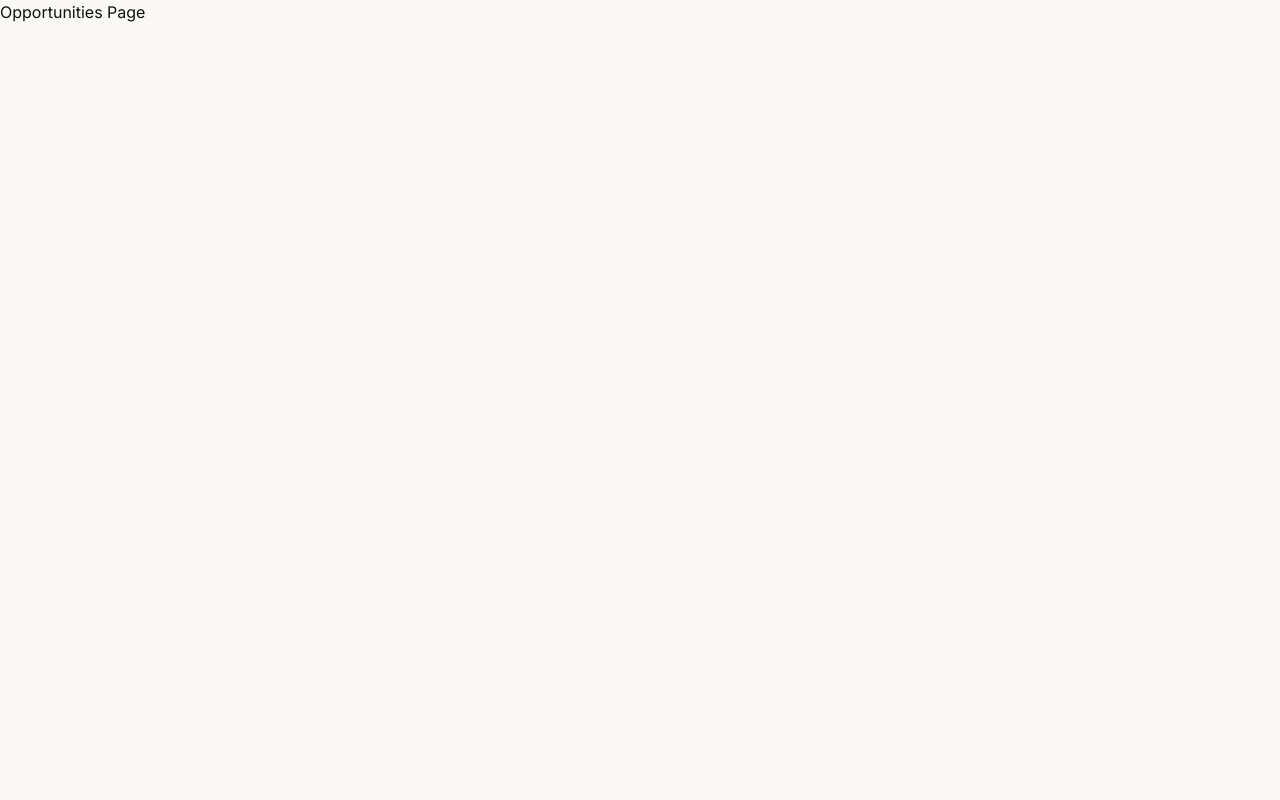
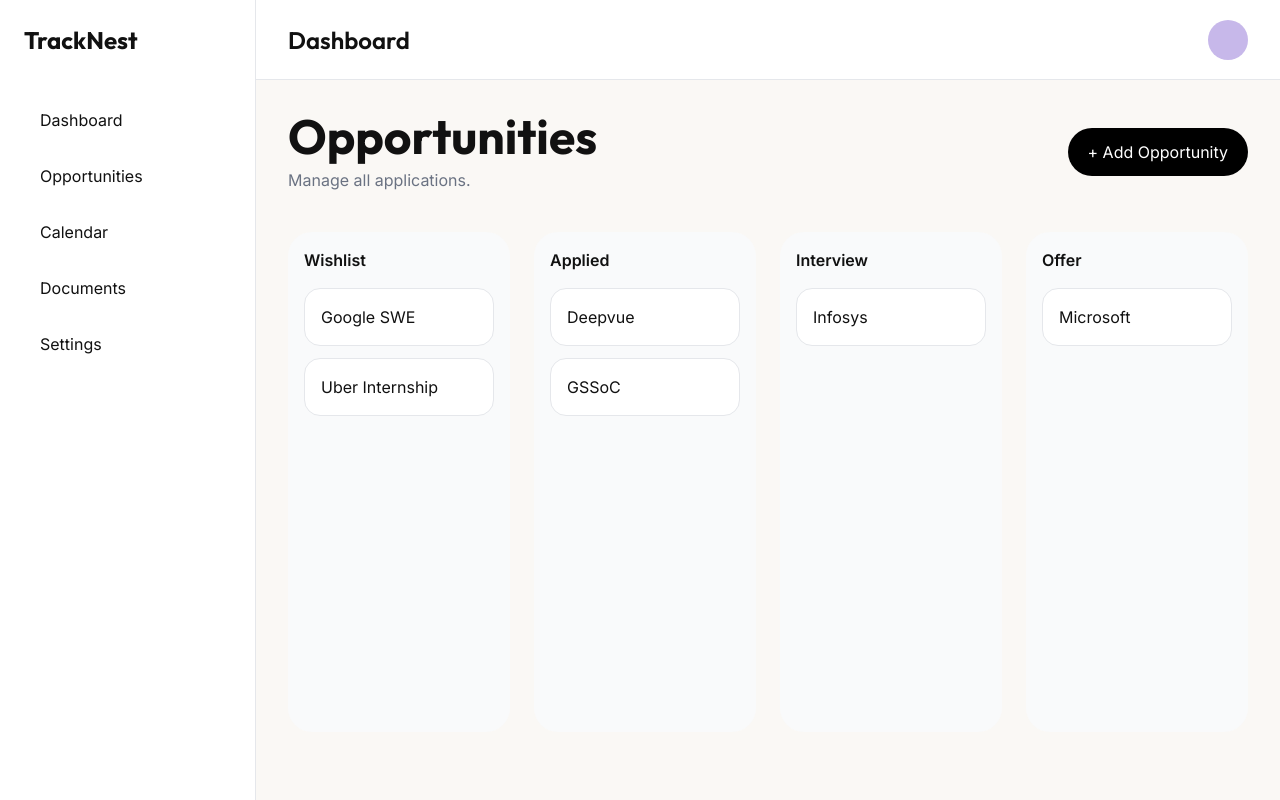
Before and after one commit to Jyotiiii3003/TrackNest, a React (Vite) app in the folder frontend/: page /opportunities in a window 1280 px wide. Built offline with nearby package versions, Linux system fonts and the light colour scheme.

Commit message:
Implement opportunity kanban board

```diff
--- /dev/null
+++ b/frontend/src/components/opportunities/KanbanColumn.jsx
@@ -0,0 +1,30 @@
+import OpportunityCard from "./OpportunityCard";
+
+function KanbanColumn({
+  title,
+  opportunities,
+}) {
+  return (
+    <div
+      className="
+      bg-gray-50
+      rounded-3xl
+      p-4
+      min-h-[500px]
+      "
+    >
+      <h3 className="font-semibold mb-4">
+        {title}
+      </h3>
+
+      {opportunities.map((item) => (
+        <OpportunityCard
+          key={item.id}
+          company={item.company}
+        />
+      ))}
+    </div>
+  );
+}
+
+export default KanbanColumn;
--- /dev/null
+++ b/frontend/src/components/opportunities/OpportunityCard.jsx
@@ -0,0 +1,21 @@
+function OpportunityCard({ company }) {
+  return (
+    <div
+      className="
+      bg-white
+      border
+      border-gray-200
+      rounded-2xl
+      p-4
+      mb-3
+      cursor-pointer
+      hover:shadow-md
+      transition-all
+      "
+    >
+      {company}
+    </div>
+  );
+}
+
+export default OpportunityCard;
--- /dev/null
+++ b/frontend/src/data/mockOpportunities.js
@@ -0,0 +1,32 @@
+export const opportunities = [
+  {
+    id: 1,
+    company: "Google SWE",
+    stage: "wishlist",
+  },
+  {
+    id: 2,
+    company: "Uber Internship",
+    stage: "wishlist",
+  },
+  {
+    id: 3,
+    company: "Deepvue",
+    stage: "applied",
+  },
+  {
+    id: 4,
+    company: "GSSoC",
+    stage: "applied",
+  },
+  {
+    id: 5,
+    company: "Infosys",
+    stage: "interview",
+  },
+  {
+    id: 6,
+    company: "Microsoft",
+    stage: "offer",
+  },
+];
--- a/frontend/src/pages/Opportunities.jsx
+++ b/frontend/src/pages/Opportunities.jsx
@@ -1,8 +1,93 @@
+import AppLayout from "../layouts/AppLayout";
+
+import KanbanColumn from "../components/opportunities/KanbanColumn";
+
+import { opportunities } from "../data/mockOpportunities";
+
 function Opportunities() {
+
+  const wishlist =
+    opportunities.filter(
+      (item) => item.stage === "wishlist"
+    );
+
+  const applied =
+    opportunities.filter(
+      (item) => item.stage === "applied"
+    );
+
+  const interview =
+    opportunities.filter(
+      (item) => item.stage === "interview"
+    );
+
+  const offer =
+    opportunities.filter(
+      (item) => item.stage === "offer"
+    );
+
   return (
-    <div>
-      Opportunities Page
-    </div>
+    <AppLayout>
+
+      <div className="flex justify-between items-center mb-10">
+
+        <div>
+
+          <h1
+            className="text-5xl font-bold"
+            style={{
+              fontFamily: "Outfit",
+            }}
+          >
+            Opportunities
+          </h1>
+
+          <p className="text-gray-500 mt-2">
+            Manage all applications.
+          </p>
+
+        </div>
+
+        <button
+          className="
+          px-5
+          py-3
+          rounded-full
+          bg-black
+          text-white
+          "
+        >
+          + Add Opportunity
+        </button>
+
+      </div>
+
+      <div className="grid lg:grid-cols-4 gap-6">
+
+        <KanbanColumn
+          title="Wishlist"
+          opportunities={wishlist}
+        />
+
+        <KanbanColumn
+          title="Applied"
+          opportunities={applied}
+        />
+
+        <KanbanColumn
+          title="Interview"
+          opportunities={interview}
+        />
+
+        <KanbanColumn
+          title="Offer"
+          opportunities={offer}
+        />
+
+      </div>
+
+    </AppLayout>
   );
 }
+
 export default Opportunities;
```
